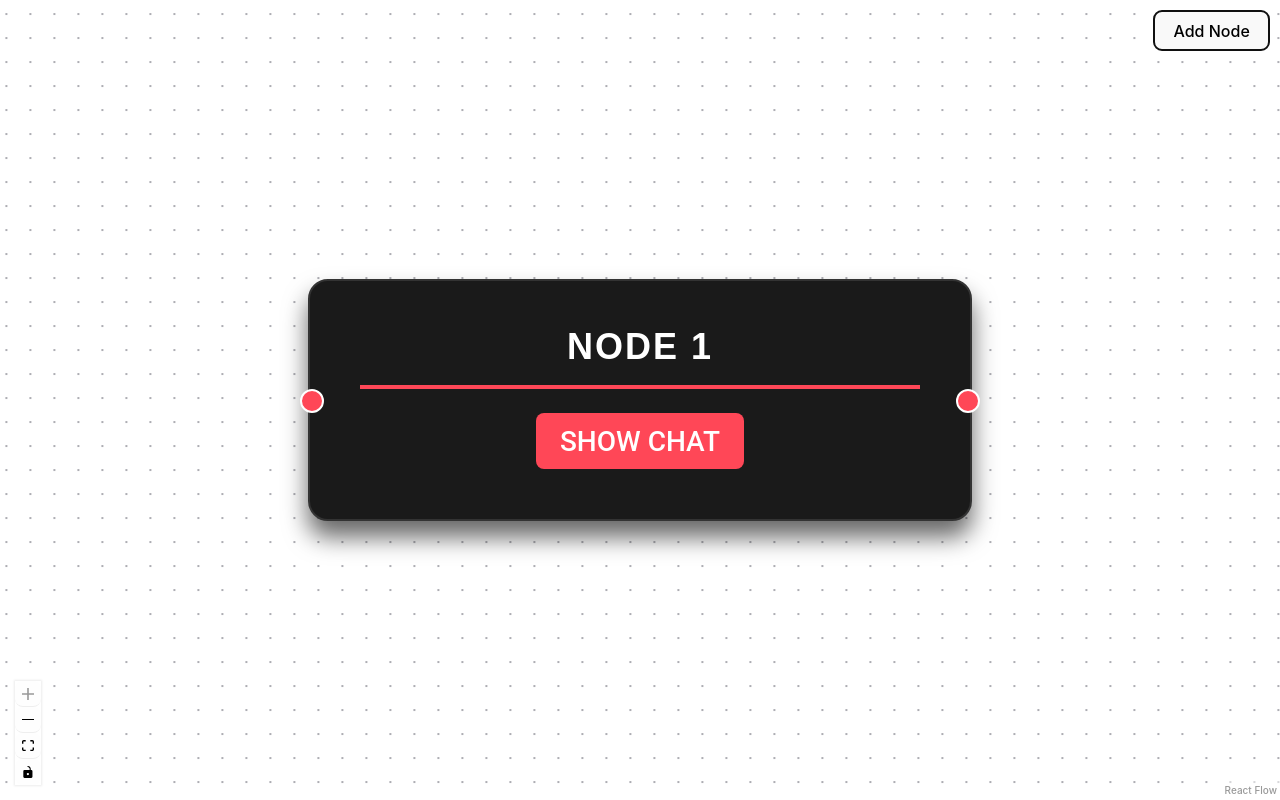
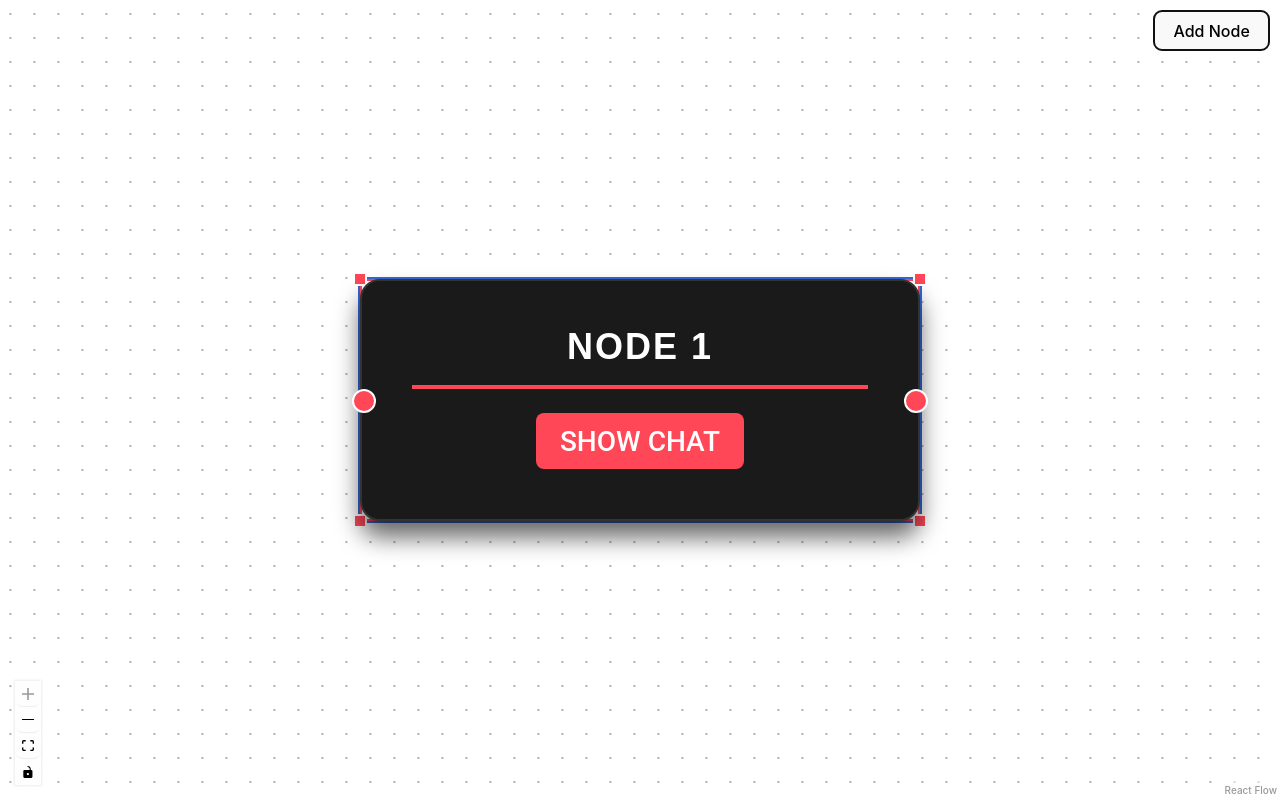
Before and after one commit to Robertgreenwood27/NeuralNode, a React (Vite) app: page / in a window 1280 px wide. Both pictures are taken after a click on the button "Add Node". Built offline with nearby package versions, Linux system fonts and the light colour scheme.

Commit message:
can resize now but broken

```diff
--- a/src/components/EditableNode.jsx
+++ b/src/components/EditableNode.jsx
@@ -1,5 +1,5 @@
-import React, { useState, useCallback } from 'react';
-import { Handle, Position } from '@xyflow/react';
+import React, { useState, useCallback, memo } from 'react';
+import { Handle, Position, NodeResizer } from '@xyflow/react';
 import ChatInterface from './ChatInterface';
 
 function EditableNode({ data }) {
@@ -15,26 +15,35 @@ function EditableNode({ data }) {
   }, []);
 
   return (
+    <>
+      <NodeResizer
+        minWidth={200}
+        minHeight={100}
+        isVisible={true}
+        lineClassName="nodrag"
+        handleClassName="nodrag"
+      />
       <div className="editable-node">
-      <Handle type="target" position={Position.Left} style={{ left: -5 }} />
+        <Handle type="target" position={Position.Left} />
         <div className="node-content">
           <input
             value={title}
             onChange={handleTitleChange}
-          className="node-title"
+            className="node-title nodrag"
             placeholder="Node Title"
           />
           <button
-          className="toggle-chat-btn"
+            className="toggle-chat-btn nodrag"
             onClick={toggleChat}
           >
             {showChat ? 'Hide Chat' : 'Show Chat'}
           </button>
           {showChat && <ChatInterface />}
         </div>
-      <Handle type="source" position={Position.Right} style={{ right: -5 }} />
+        <Handle type="source" position={Position.Right} />
       </div>
+    </>
   );
 }
 
-export default EditableNode;
+export default memo(EditableNode);
--- a/src/flow-chart-styles.css
+++ b/src/flow-chart-styles.css
@@ -13,7 +13,8 @@
     border-radius: 10px;
     padding: 15px 25px;
     color: #ffffff;
-    width: 280px;
+    width: 100%;
+    height: 100%;
     box-shadow: 0 8px 12px rgba(0, 0, 0, 0.6);
     border: 1px solid #333;
     font-family: 'Roboto', sans-serif;
@@ -21,6 +22,7 @@
     display: flex;
     flex-direction: column;
     position: relative;
+    box-sizing: border-box;
   }
 
   .editable-node:hover {
@@ -196,3 +198,17 @@
   .thumb-vertical:hover {
     background-color: #777;
   }
+
+  /* NodeResizer styles */
+.react-flow__node-editable {
+    width: 280px;
+    height: auto;
+  }
+
+  .react-flow__node-editable .react-flow__resize-control {
+    background-color: #ff4757;
+  }
+
+  .react-flow__node-editable .react-flow__resize-control.line {
+    background-color: #ff4757;
+  }
```
Lines whose indentation alone changed are shown as unchanged.
